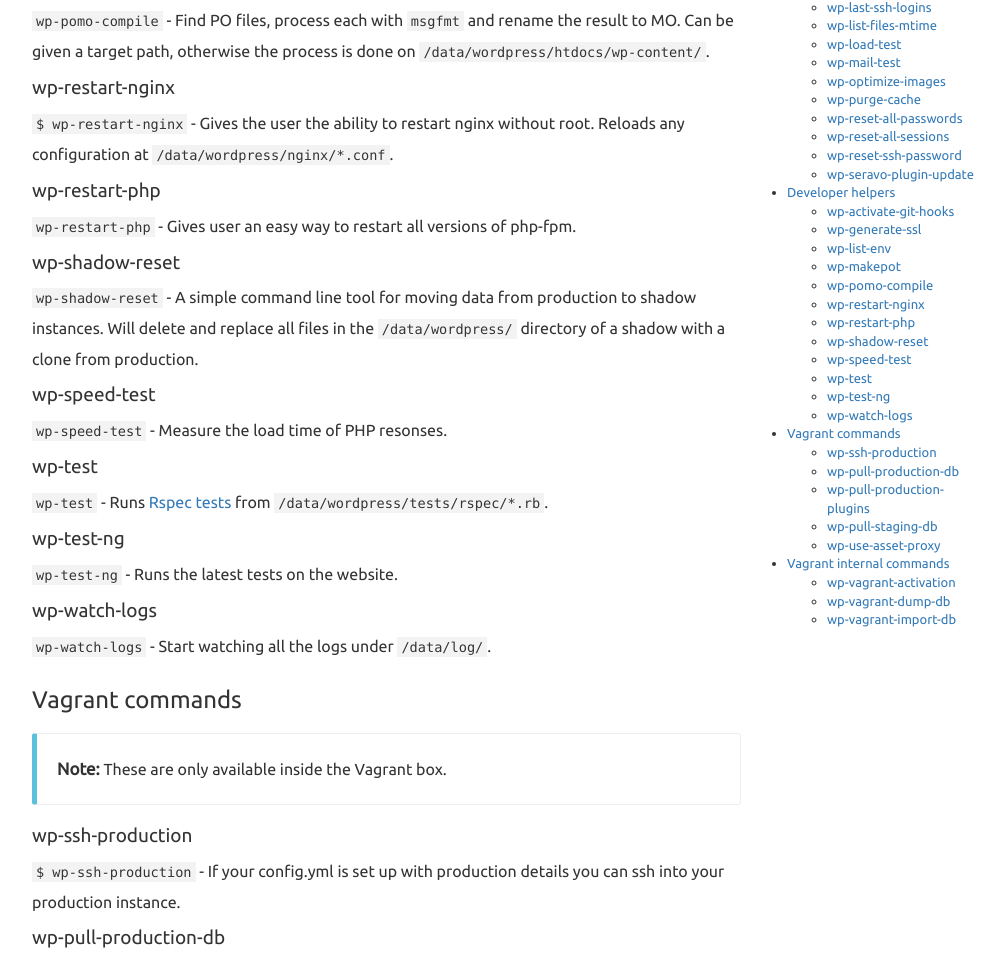
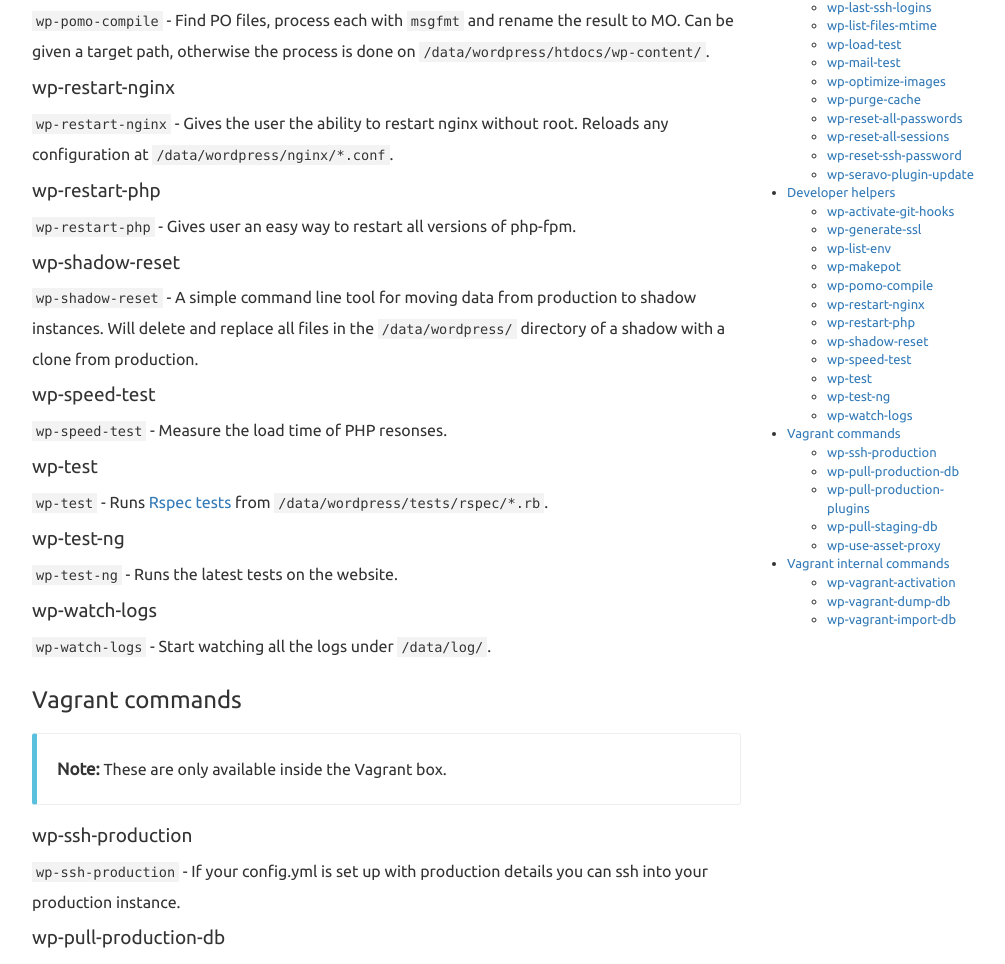
Before and after one commit to Seravo/docs, a Jekyll site: the page built from _posts/2015-10-13-available-commands.md, in a window 1280 px wide and 1400 px high, scrolled down 2484 px. Shown: the part 144-1108 px from the top of the window, without its empty margins (233-1238 px from the left). Built offline with Jekyll 4.4.1, drawn with Linux system fonts in a browser that asks for light colours; nearby versions of some CDN libraries.

Commit message:
Unify command list to not use any $-characters in command examples

````diff
--- a/_posts/2015-10-13-available-commands.md
+++ b/_posts/2015-10-13-available-commands.md
@@ -81,7 +81,7 @@ Production contains most of these and also a command for purging cache.
 ``` wp-pomo-compile ``` - Find PO files, process each with ```msgfmt``` and rename the result to MO. Can be given a target path, otherwise the process is done on ```/data/wordpress/htdocs/wp-content/```.
 
 #### wp-restart-nginx
-```$ wp-restart-nginx``` - Gives the user the ability to restart nginx without root. Reloads any configuration at  ```/data/wordpress/nginx/*.conf```.
+``` wp-restart-nginx ``` - Gives the user the ability to restart nginx without root. Reloads any configuration at  ```/data/wordpress/nginx/*.conf```.
 
 #### wp-restart-php
 ``` wp-restart-php ``` - Gives user an easy way to restart all versions of php-fpm.
@@ -107,7 +107,7 @@ Production contains most of these and also a command for purging cache.
 > **Note:** These are only available inside the Vagrant box.
 
 #### wp-ssh-production
-```$ wp-ssh-production``` - If your config.yml is set up with production details you can ssh into your production instance.
+``` wp-ssh-production ``` - If your config.yml is set up with production details you can ssh into your production instance.
 
 #### wp-pull-production-db
 ``` wp-pull-production-db ``` - Copies the production database into your local Vagrant box. Also replaces all production siteurls in the database with your local development siteurl.
````
